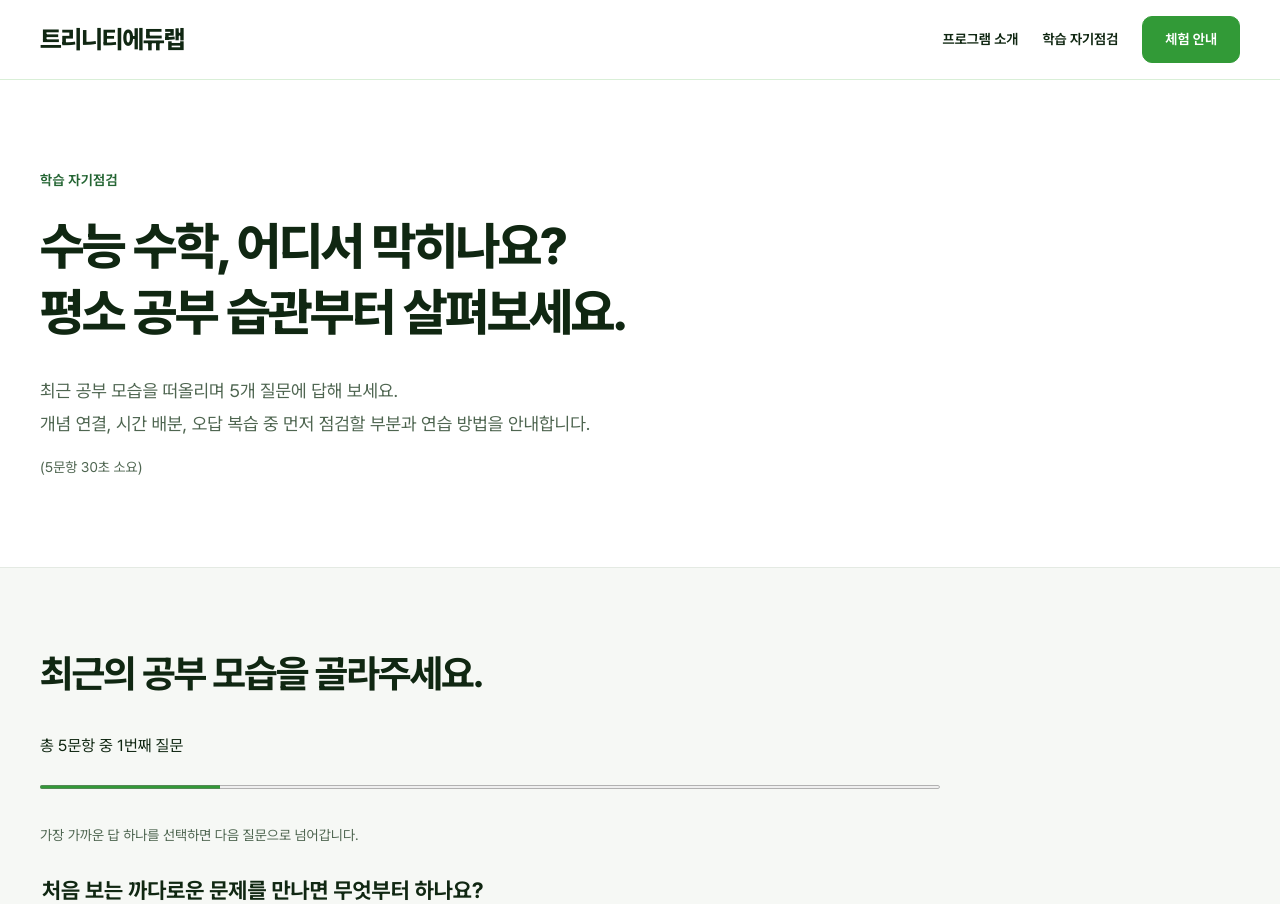
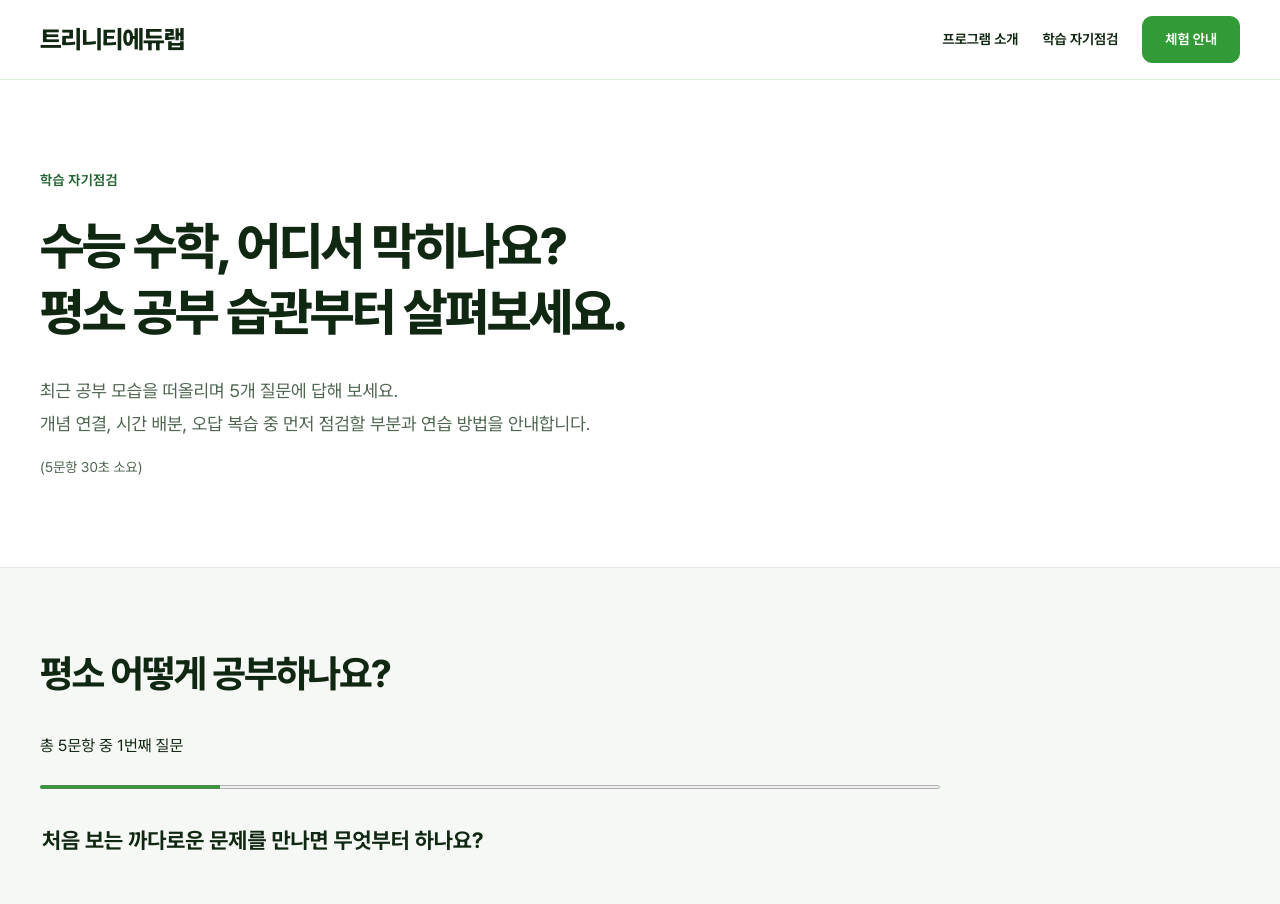
Before and after one commit to webfitmoon/trinitylab, a Next.js app: page /diagnosis in a window 1280 px wide. Shown: the top 904 px of the page. Built offline with nearby package versions, Linux system fonts and the light colour scheme.

Commit message:
Simplify study check introduction

```diff
--- a/app/[slug]/page.jsx
+++ b/app/[slug]/page.jsx
@@ -21,7 +21,7 @@
   const { slug } = await params; const page = Object.hasOwn(pages, slug) ? pages[slug] : null; if (!page) notFound();
   return <SubpageShell {...page}>
     {slug === "program" && <ProgramGuide />}
-    {slug === "diagnosis" && <><PageBlock title="최근의 공부 모습을 골라주세요."><StudyCheck /></PageBlock></>}
+    {slug === "diagnosis" && <><PageBlock title="평소 어떻게 공부하나요?"><StudyCheck /></PageBlock></>}
     {slug === "trial" && <><PageBlock title="처음에는 이렇게 이용해 보세요."><ol className="subpage-list"><li><h3>앱에서 시험지나 연습 범위를 고릅니다.</h3><p>학년과 시험지를 고르거나, 필요한 단원·문항 번호를 선택해 주세요. 시작 전에 풀 문제 수와 저장 안내를 확인합니다.</p></li><li><h3>‘어떻게 풀까요?’에서 ‘한 문항씩’을 선택합니다.</h3><p>답을 고를 때마다 정답과 해설을 확인하는 연습 모드입니다. 문제를 하나씩 확인하며 이어서 풀 수 있고, 기본 시험지는 30문항입니다.</p></li><li><h3>틀린 문항의 힌트를 보고 다시 생각합니다.</h3><p>바로 해설을 읽기 전에 풀이를 시도해 보세요. 번호별 연습에서 분량을 고를 수 있지만, 해당 연습은 회차 결과로 저장되지 않습니다.</p></li><li><h3>다음에 볼 기록은 저장해 주세요.</h3><p>완료한 회차는 로그인 후 계정 저장을 선택합니다. 손풀이 기능은 로그인과 제출이 필요합니다. 자세한 저장 방식은 <a href="/program#review">프로그램 소개</a>에서 확인해 주세요.</p></li></ol><a className="btn" href="https://111sm.app/mathematics">지금 문제 풀어보기</a><p className="subpage-note">공개 베타 · 무료로 바로 시작</p></PageBlock><PageBlock title="시작 전에 확인해 주세요." tint><div className="subpage-grid trial-info-cards"><article><TrialInfoIcon kind="device" /><h3>기기</h3><p>휴대폰과 노트북의 브라우저에서 이용할 수 있습니다. 문제 위에 직접 필기하려면 태블릿 가로 화면과 펜이 편합니다.</p></article><article><TrialInfoIcon kind="login" /><h3>로그인이 필요한 때</h3><p>문제 연습은 로그인 없이 시작할 수 있습니다. 계정 저장과 손풀이는 로그인이 필요하며, 가입 시 만 14세 이상 확인과 개인정보 처리방침 동의가 필요합니다.</p></article><article><TrialInfoIcon kind="scope" /><h3>이용 범위</h3><p>손풀이 채점은 무료 계정의 하루 이용 한도가 있습니다. 선생님의 개별 관리나 보호자 보고서의 제공 여부는 별도로 문의해 주세요.</p></article></div></PageBlock></>}
   </SubpageShell>;
 }
--- a/components/study-check.jsx
+++ b/components/study-check.jsx
@@ -33,7 +33,6 @@
     {!result ? <>
       <p className="check-progress" aria-live="polite">총 {config.questions.length}문항 중 {step + 1}번째 질문</p>
       <progress className="check-progress-bar" value={step + 1} max={config.questions.length} aria-label="질문 진행 상황" />
-      <p className="note">가장 가까운 답 하나를 선택하면 다음 질문으로 넘어갑니다.</p>
       <fieldset key={step}><legend ref={questionRef} tabIndex={-1}>{question.title}</legend>
         <div className="diagnosis-choices">{question.options.map((option, index) => <button className="diagnosis-choice" key={option.text} type="button" disabled={busy} aria-pressed={answers[step] === index} onClick={() => choose(index)}><span aria-hidden="true">{index + 1}</span>{option.text}</button>)}</div>
       </fieldset>
```
